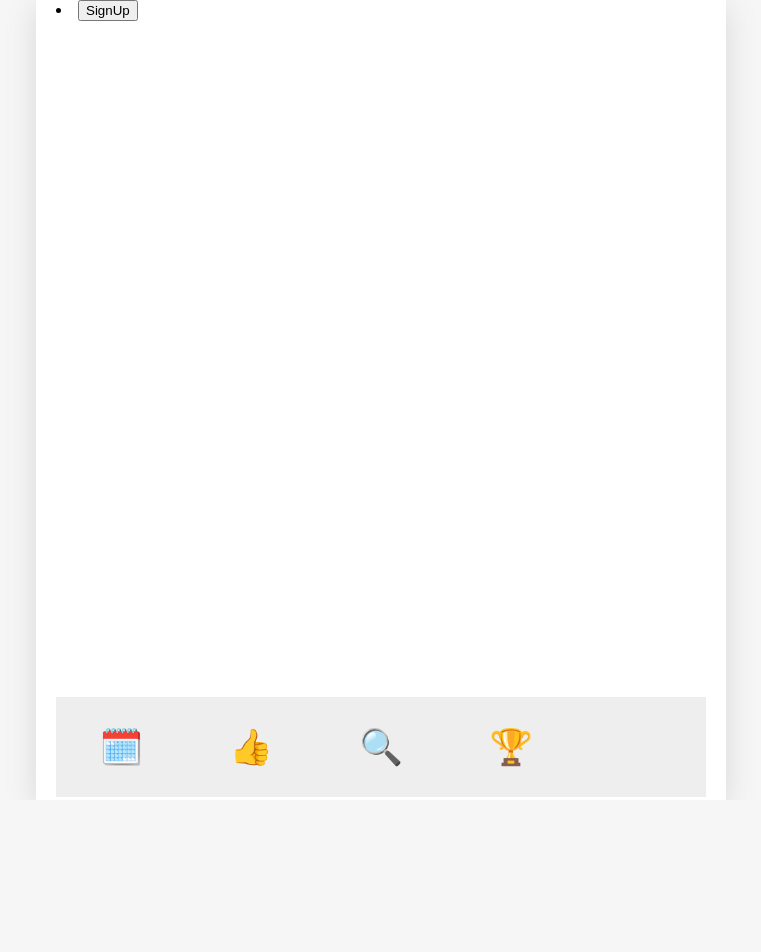
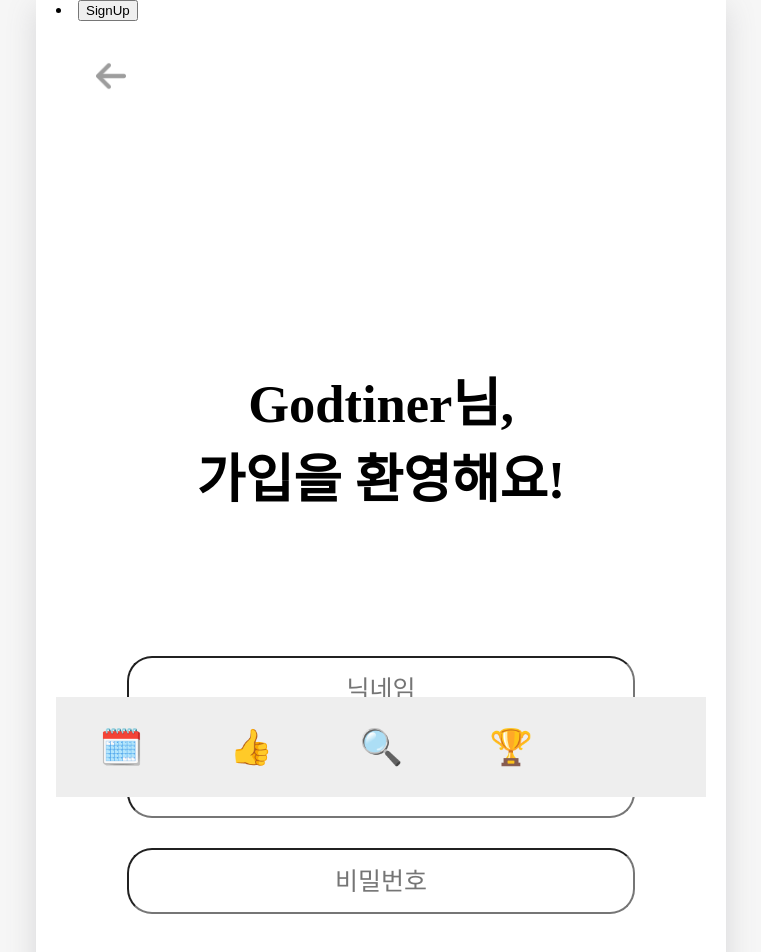
Before and after one commit to suemeeeee/Godtiner, a React (Create React App) app: page /emailsignup in a window 1280 px wide. Before the commit this address had no page. Shown: the top 952 px of the page, without its empty margins (259-1020 px from the left). Before the commit the page ends 800 px from the top, so only its background shows below. Built offline with nearby package versions, Linux system fonts and the light colour scheme; no server answers.

Commit message:
email Login 구현 (미완)

```diff
--- a/src/App.js
+++ b/src/App.js
@@ -1,7 +1,7 @@
 import { BrowserRouter, Route, Routes, Link } from "react-router-dom";
 import React, { useReducer, useRef, useState } from "react";
 import "./App.css";
-import MoveTab from "./Components/MoveTab";
+import MoveTab from "./Components/MoveTab"; //화면 하단의 탭이동 footer
 
 //페이지 라우팅
 import Home from "./pages/Home";
@@ -12,6 +12,7 @@ import Signup from "./pages/Signup";
 import Login from "./pages/Login";
 import ShareRoutine from "./pages/ShareRoutine";
 import MyRoutineEditor from "./pages/MyRoutineEditor";
+import EmailSignup from "./pages/EmailSignup";
 
 import LoginGoogle from "./Components/LoginGoogle";
 
@@ -174,6 +175,7 @@ function App() {
                   <Routes>
                     <Route path="/Signup" element={<Signup />}></Route>
                     <Route path="/login" element={<Login />} />
+                    <Route path="/emailsignup" element={<EmailSignup />} />
                   </Routes>
                 </switch>
                 <MoveTab />
--- /dev/null
+++ b/src/Components/Popup.js
@@ -0,0 +1,27 @@
+import Modal from "react-bootstrap/Modal";
+import Button from "react-bootstrap/Button";
+
+function Popup({ open, setPopup, message, title, callback }) {
+  const handleClose = () => {
+    setPopup({ open: false });
+    if (callback) {
+      callback();
+    }
+  };
+
+  return (
+    <Modal show={open} onHide={handleClose}>
+      <Modal.Header closeButton>
+        <Modal.Title>{title}</Modal.Title>
+      </Modal.Header>
+      <Modal.Body>{message}</Modal.Body>
+      <Modal.Footer>
+        <Button variant="primary" onClick={handleClose}>
+          OK
+        </Button>
+      </Modal.Footer>
+    </Modal>
+  );
+}
+
+export default Popup;
--- /dev/null
+++ b/src/pages/EmailSignup.js
@@ -0,0 +1,158 @@
+import { useNavigate } from "react-router-dom";
+import { useState } from "react";
+
+import MyUpper from "../Components/MyUpper";
+import Popup from "../Components/Popup";
+
+import Axios from "axios";
+
+const EmailSignup = () => {
+  const navigate = useNavigate();
+
+  const [password, setPassword] = useState("");
+  const [userName, setUserName] = useState("");
+  const [email, setEmail] = useState("");
+
+  const [passwordError, setPasswordError] = useState(false);
+  const [userNameError, setUserNameError] = useState(false);
+  const [emailError, setEmailError] = useState(false);
+
+  const [popup, setPopup] = useState({
+    open: false,
+    title: "",
+    message: "",
+    callback: false,
+  });
+
+  const onChangeUserName = (e) => {
+    setUserNameError(false);
+    setUserName(e.target.value);
+  };
+  const onChangeEmail = (e) => {
+    const emailRegex =
+      /^(([^<>()\[\].,;:\s@"]+(\.[^<>()\[\].,;:\s@"]+)*)|(".+"))@(([^<>()[\].,;:\s@"]+\.)+[^<>()[\].,;:\s@"]{2,})$/i;
+    if (!e.target.value || emailRegex.test(e.target.value))
+      setEmailError(false);
+    else setEmailError(true);
+    setEmail(e.target.value);
+  };
+  const onChangePassword = (e) => {
+    const passwordRegex = /^(?=.*[A-Za-z])(?=.*\d)[A-Za-z\d]{8,}$/;
+    if (!e.target.value || passwordRegex.test(e.target.value))
+      setPasswordError(false);
+    else setPasswordError(true);
+    setPassword(e.target.value);
+  };
+  const onSubmit = (e) => {
+    if (!validation()) {
+      setPopup({
+        open: true,
+        title: "Error",
+        message: "Please make sure all fields are filled in correctly.",
+      });
+      return;
+    }
+  };
+
+  const validation = () => {
+    if (!password) setPasswordError(true);
+    if (!userName) setUserNameError(true);
+    if (!email) setEmailError(true);
+
+    if (password && userName && email) return true;
+    else return false;
+  };
+
+  Axios.post("http://localhost:8080/join", {
+    password: password,
+    username: userName,
+    email: email,
+  })
+    .then(function (response) {
+      if (response.data.code == 0) {
+        setPopup({
+          open: true,
+          title: "Confirm",
+          message: "Join Success!",
+          callback: function () {
+            navigate("/login"); //회원가입 허가 후 바로 로그인 창으로 이동
+          },
+        });
+      } else {
+        let message = response.data.message;
+        if (response.data.code == 10000) {
+          message = "User ID is duplicated. Please enter a different User ID. ";
+        }
+        setPopup({
+          open: true,
+          title: "Error",
+          message: message,
+        });
+      }
+    })
+    .catch(function (error) {
+      console.log(error);
+    });
+
+  return (
+    <div>
+      <MyUpper />
+      <div className="welcome">
+        <h2>
+          Godtiner님, <br /> 가입을 환영해요!
+        </h2>
+      </div>
+
+      <div className="userNameDiv">
+        <input
+          placeholder="닉네임"
+          className="userName"
+          value={userName}
+          onChange={onChangeUserName}
+        />
+        {userNameError && <div class="invalid-input">Required.</div>}
+      </div>
+
+      <div className="idDiv">
+        <input
+          placeholder="이메일"
+          className="loginId"
+          value={email}
+          onChange={onChangeEmail}
+        />
+        {emailError && (
+          <div class="invalid-input">Please enter valid email format.</div>
+        )}
+      </div>
+      <div className="pwDiv">
+        <input
+          type="password"
+          placeholder="비밀번호"
+          className="loginPw"
+          value={password}
+          onChange={onChangePassword}
+        />
+        {passwordError && (
+          <div class="invalid-input">
+            Password must be at least 8 characters and contain at least one
+            letter and one number.{" "}
+          </div>
+        )}
+      </div>
+      <div className="buttonDiv">
+        <button type="button" className="loginButton" onClick={onSubmit}>
+          회원가입
+        </button>
+      </div>
+      <Popup
+        open={popup.open}
+        setPopup={setPopup}
+        message={popup.message}
+        title={popup.title}
+        callback={popup.callback}
+      />
+    </div>
+  );
+};
+
+export default EmailSignup;
--- a/src/pages/Login.css
+++ b/src/pages/Login.css
@@ -72,3 +72,18 @@
 /* &:disabled {
     background-color: rgba(0, 149, 246, 0.3);
   } */
+
+.userNameDiv {
+  display: flex;
+  justify-content: center;
+  align-items: center;
+  margin-bottom: 30px;
+}
+
+.userName {
+  font-size: 25px;
+  width: 500px;
+  height: 60px;
+  border-radius: 25px;
+  text-align: center;
+}
--- a/src/pages/Signup.js
+++ b/src/pages/Signup.js
@@ -27,14 +27,18 @@ function Signup() {
 
       <img className="mainImg" src="img/Signup_image1.png" alt="Signup_img" />
 
-      {/* <div className="button1"> */}
-      <LoginGoogle />
-      <h1>/user : {user}</h1>
-      <button onClick={getUser}>유저정보 가져오기</button>
-      {/* </div> */}
+      <div className="button1">
+        <LoginGoogle />
+        <h1>/user : {user}</h1>
+        <button onClick={getUser}>유저정보 가져오기</button>
+      </div>
 
       <div className="button2">
-        <button className="w-btn w-btn-indigo" type="button">
+        <button
+          className="w-btn w-btn-indigo"
+          type="button"
+          onClick={() => navigate("/emailsignup")}
+        >
           이메일로 계정 만들기
         </button>
       </div>
```
